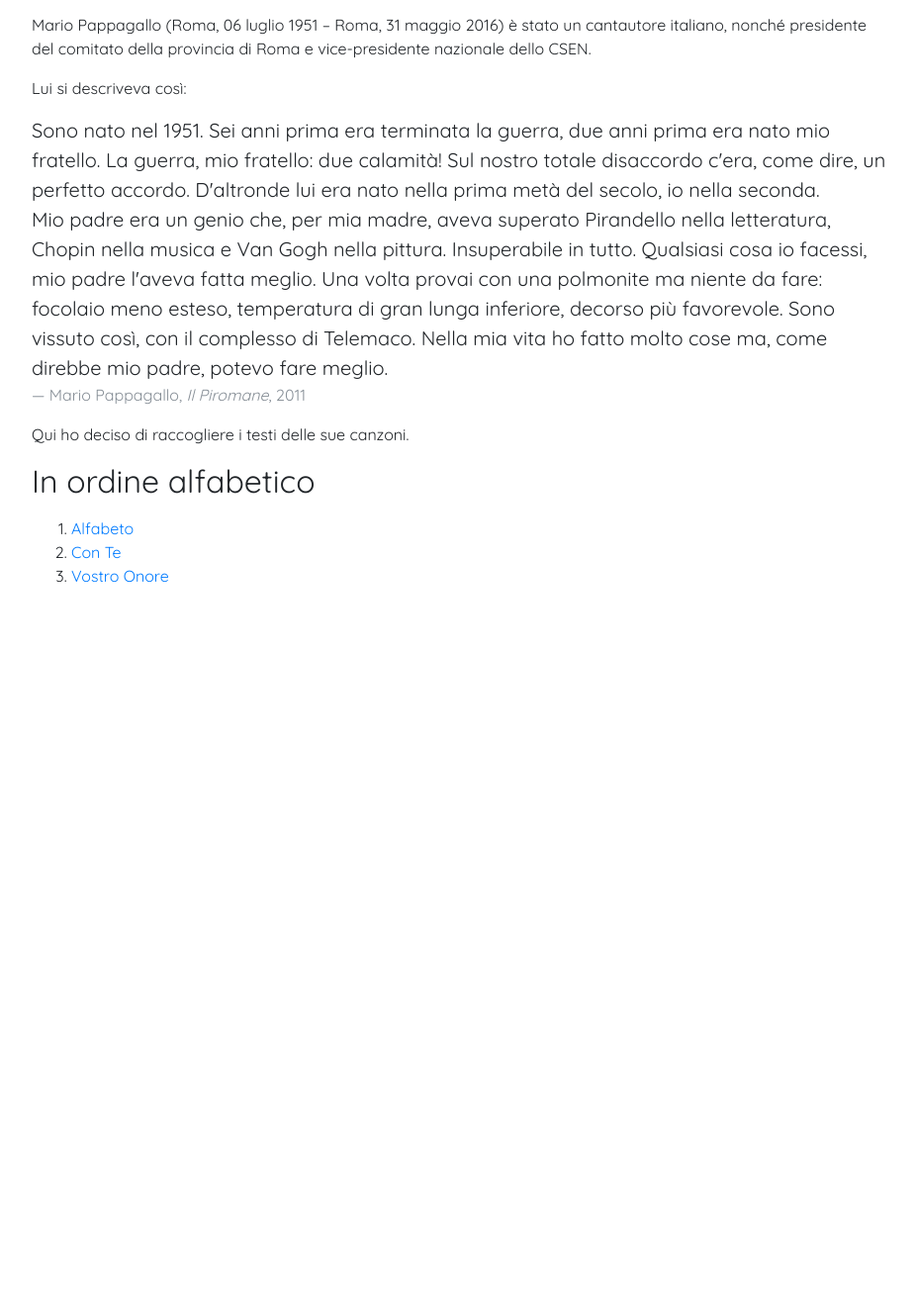
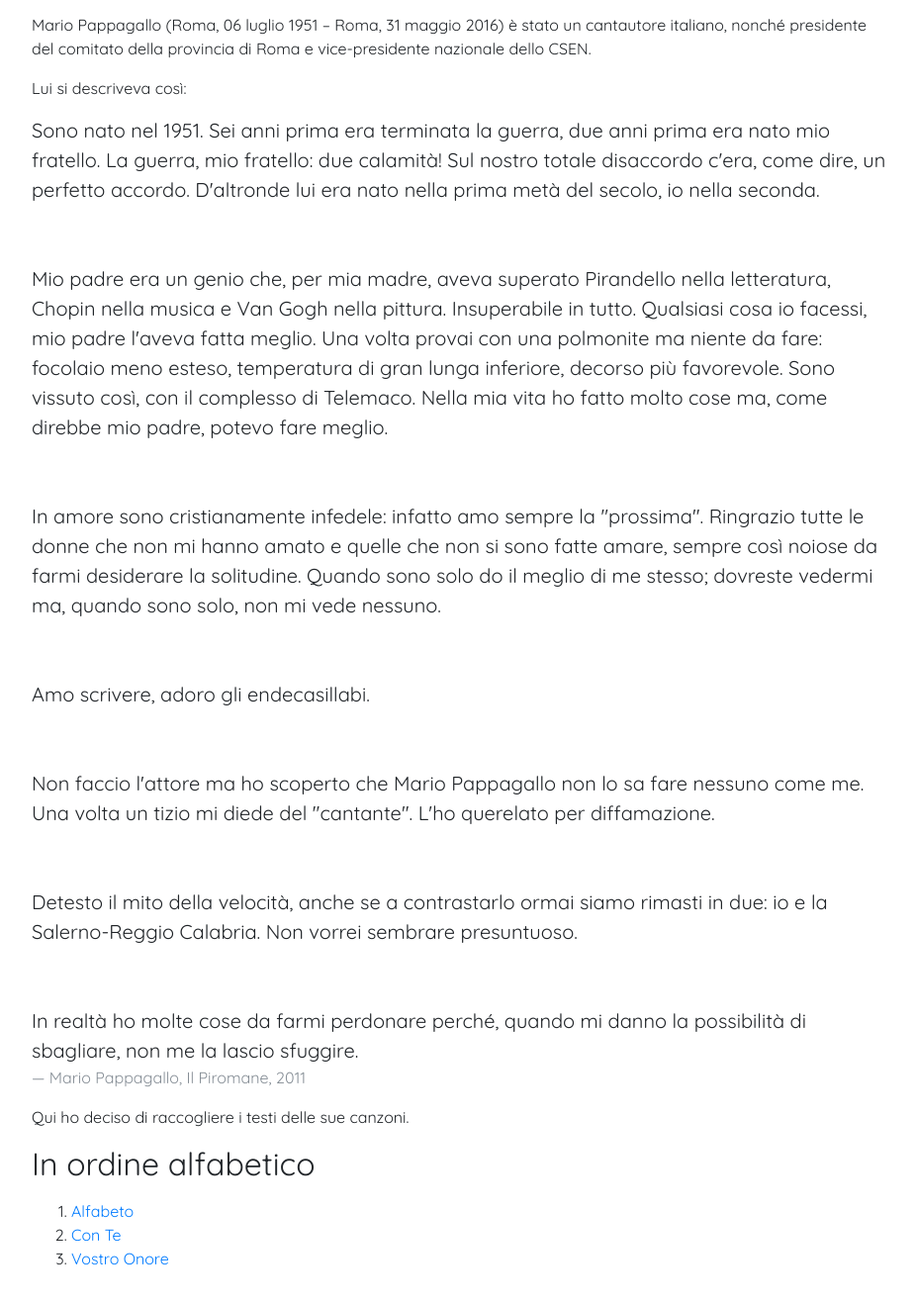
Before and after one commit to alessandrosp/mario-pappagallo, a Jekyll site: the page built from docs/index.html, in a window 1280 px wide and 1400 px high, scrolled down 571 px. Shown: the top 1318 px of the window at 99% size, without its empty margins (173-1098 px from the left). Built offline with Jekyll 4.4.1, drawn with Linux system fonts in a browser that asks for light colours; nearby versions of some CDN libraries; before the commit the page ends 1281 px from its top, so only the background shows below that.

Commit message:
Update index.html

```diff
--- a/docs/index.html
+++ b/docs/index.html
@@ -15,8 +15,19 @@ layout: default
 			Lui si descriveva così:
 			<blockquote class="blockquote">
 			<p class="mb-0">Sono nato nel 1951. Sei anni prima era terminata la guerra, due anni prima era nato mio fratello. La guerra, mio fratello: due calamità! Sul nostro totale disaccordo c'era, come dire, un perfetto accordo. D'altronde lui era nato nella prima metà del secolo, io nella seconda.</p>
+			<br><br>
 			<p class="mb-0">Mio padre era un genio che, per mia madre, aveva superato Pirandello nella letteratura, Chopin nella musica e Van Gogh nella pittura. Insuperabile in tutto. Qualsiasi cosa io facessi, mio padre l'aveva fatta meglio. Una volta provai con una polmonite ma niente da fare: focolaio meno esteso, temperatura di gran lunga inferiore, decorso più favorevole. Sono vissuto così, con il complesso di Telemaco. Nella mia vita ho fatto molto cose ma, come direbbe mio padre, potevo fare meglio.</p>
-			<footer class="blockquote-footer">Mario Pappagallo, <cite title="Source Title">Il Piromane</cite>, 2011</footer>
+			<br><br>
+			<p class="mb-0">In amore sono cristianamente infedele: infatto amo sempre la "prossima". Ringrazio tutte le donne che non mi hanno amato e quelle che non si sono fatte amare, sempre così noiose da farmi desiderare la solitudine. Quando sono solo do il meglio di me stesso; dovreste vedermi ma, quando sono solo, non mi vede nessuno.</p>
+			<br><br>
+			<p class="mb-0">Amo scrivere, adoro gli endecasillabi.</p>
+			<br><br>
+			<p class="mb-0">Non faccio l'attore ma ho scoperto che Mario Pappagallo non lo sa fare nessuno come me. Una volta un tizio mi diede del "cantante". L'ho querelato per diffamazione.</p>
+			<br><br>
+			<p class="mb-0">Detesto il mito della velocità, anche se a contrastarlo ormai siamo rimasti in due: io e la Salerno-Reggio Calabria. Non vorrei sembrare presuntuoso.</p>
+			<br><br>
+			<p class="mb-0">In realtà ho molte cose da farmi perdonare perché, quando mi danno la possibilità di sbagliare, non me la lascio sfuggire.</p>
+			<footer class="blockquote-footer">Mario Pappagallo, Il Piromane, 2011</footer>
 </blockquote>
 		</p>
 		<p>
```
